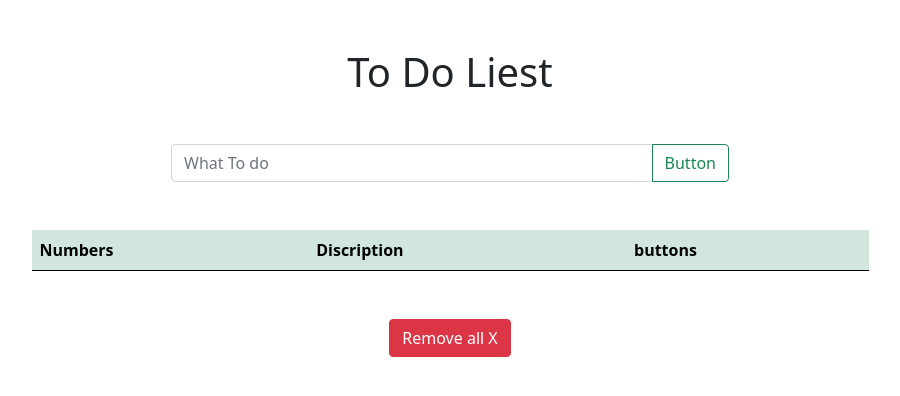
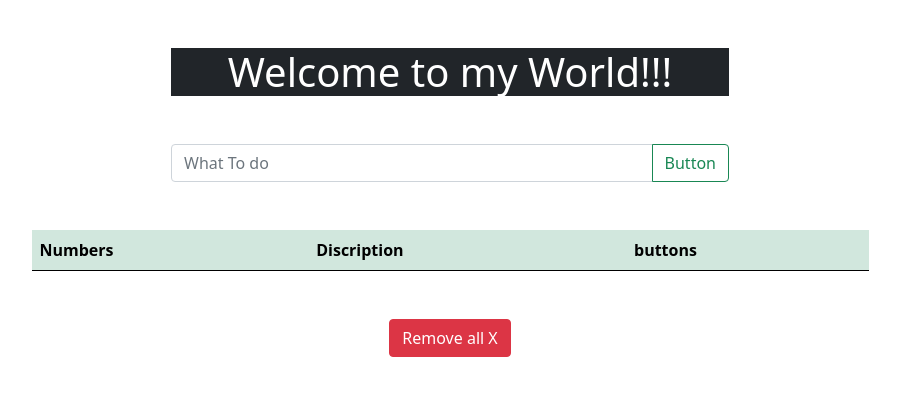
Before and after one commit to anupamapan9/to-do-js-task, a plain HTML site: page index.html in a window 1280 px wide. Shown: the whole page, without its empty margins (190-1090 px from the left). Drawn offline with nearby package versions, Linux system fonts and the light colour scheme.

Commit message:
new line added

```diff
--- a/index.html
+++ b/index.html
@@ -15,7 +15,7 @@
     <main class="container">
         <section>
             <div class="w-50 m-auto mt-5">
-                <h1 class="text-center mt-5">To Do Liest</h1>
+                <h1 class="text-center mt-5 bg-dark text-white">Welcome to my World!!!</h1>
                 <div class="input-group mt-5">
                     <input type="text" class="form-control" placeholder="What To do" id="user-input">
                     <button class="btn btn-outline-success" type="button" id="add-button">Button</button>
```
